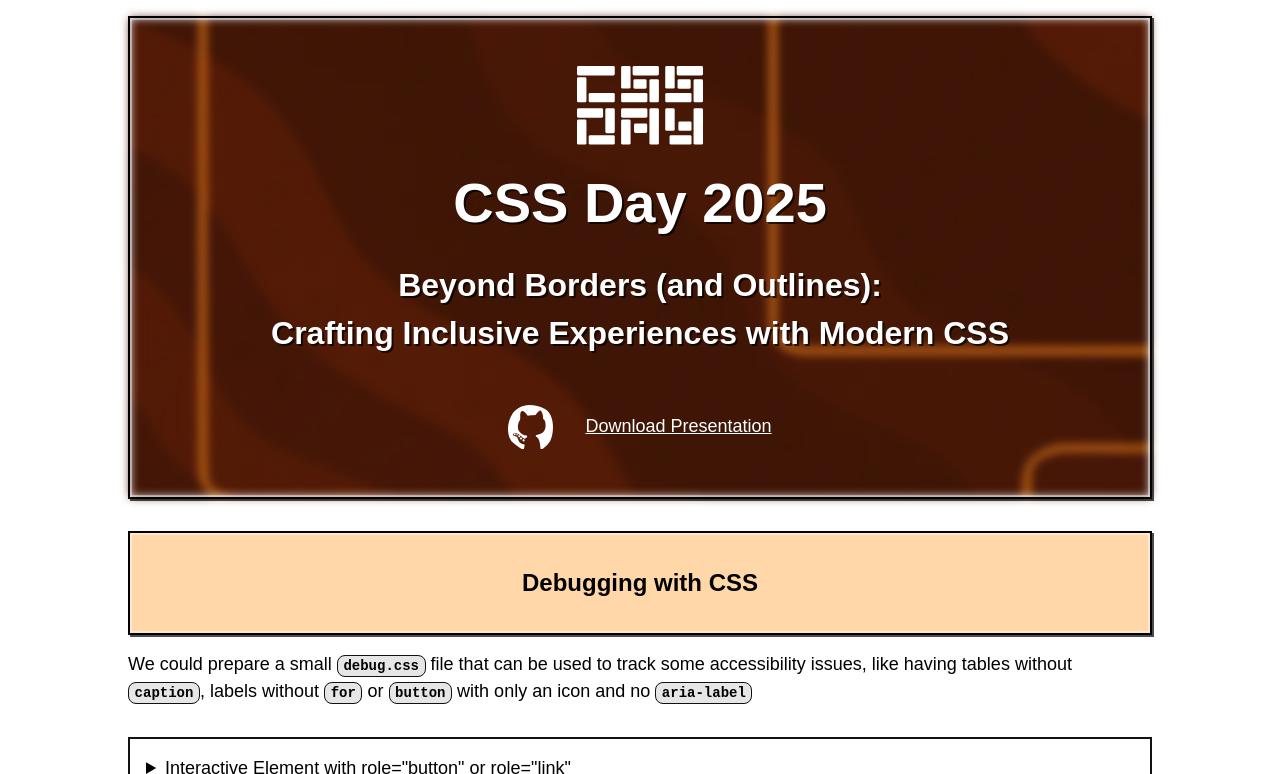
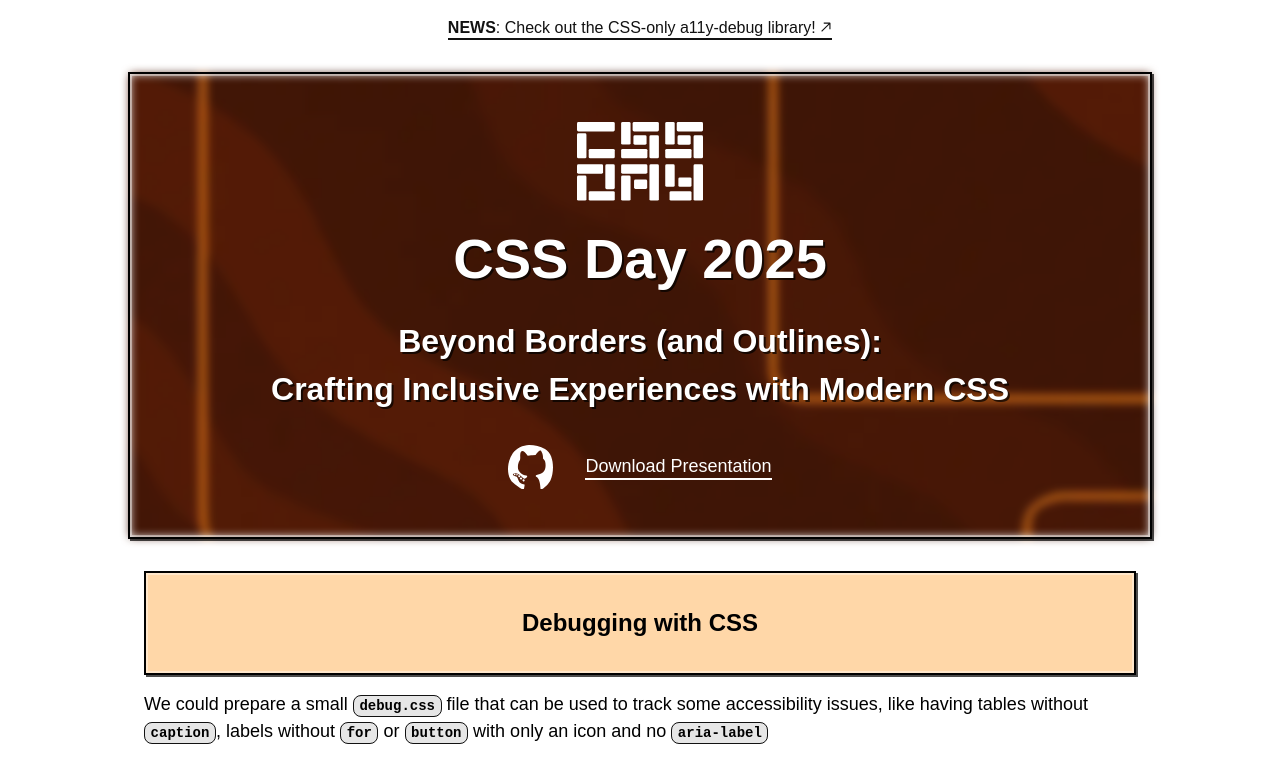
Before and after one commit to manuelsanchez2/cssday-2025-a11y, a website: page index.html in a window 1280 px wide. Shown: the top 774 px of the page. Drawn offline with nearby package versions, Linux system fonts and the light colour scheme; a web font is replaced by a local one.

Commit message:
feat: add banner for a11y-debug library and improve header styles

```diff
--- a/index.html
+++ b/index.html
@@ -19,6 +19,17 @@
 </head>
 
 <body class="debug-a11y">
+  <div class="banner">
+    <a
+    title="Open the CSS-only a11y-debug library in a new tab"
+    class="hover:underline focus:underline font-bold" href="https://github.com/manuelsanchez2/a11y-debug-stylesheet">
+      <strong>NEWS</strong>: Check out the CSS-only a11y-debug library!
+      <svg xmlns="http://www.w3.org/2000/svg" height="12" width="12" viewBox="0 0 16 16" aria-hidden="true">
+      <path fill="currentColor" fill-rule="evenodd" clip-rule="evenodd" d="M5.75001 2H5.00001V3.5H5.75001H11.4393L2.21968 12.7197L1.68935 13.25L2.75001 14.3107L3.28034 13.7803L12.4988 4.56182V10.25V11H13.9988V10.25V3C13.9988 2.44772 13.5511 2 12.9988 2H5.75001Z"></path>
+    </svg>
+    </a>
+  </div>
+
   <header class="header container-shadow">
 
     <!-- backdrop -->
@@ -79,7 +90,7 @@
         </svg>
       </a>
 
-      <a class="header__github" target="_blank" download href="./CSSDay-Accessibility-2025.pdf">
+      <a class="header__download" target="_blank" download href="./CSSDay-Accessibility-2025.pdf">
         Download Presentation
       </a>
     </div>
@@ -148,7 +159,7 @@
 
           <p>This way we could debug these occurrences like this:</p>
 
-          <div class="flex justify-center" style="margin-bottom: 1rem;">
+          <div class="flex justify-center items-center" style="margin-bottom: 1rem;">
             <div class="btn" role="button" tabindex="0" aria-label="Open menu">
               ☰
             </div>
@@ -170,7 +181,7 @@
 
         </div>
 
-        <div class="flex justify-center" style="margin-bottom: 1rem;">
+        <div class="flex justify-center items-center" style="margin-bottom: 1rem;">
           <button class="btn" aria-label="Open menu">
             ☰
           </button>
@@ -219,6 +230,7 @@
 	width: fit-content;
 }</code></pre>
 
+          <div style="max-width: 95vw; overflow-x: auto;">
             <table>
               <tr>
                 <th>Company</th>
@@ -236,6 +248,7 @@
                 <td>Mexico</td>
               </tr>
             </table>
+          </div>
 
           <p>
             If we want to add a caption, we could do it like this:
@@ -260,7 +273,8 @@
   &lt;/tr&gt;
 &lt;/table&gt;</code></pre>
 
-          <table style="width: 100%;">
+          <div style="max-width: 95vw; overflow-x: auto;">
+            <table>
               <caption>Company Contacts</caption>
               <tr>
                 <th>Company</th>
@@ -278,6 +292,7 @@
                 <td>Mexico</td>
               </tr>
             </table>
+          </div>
 
 
         </div>
--- a/main.css
+++ b/main.css
@@ -3,6 +3,7 @@
 @import "./styles/base.css";
 @import "./styles/header.css";
 @import "./styles/footer.css";
+@import "./styles/banner.css";
 
 /* Specific Talk  */
 @import "./styles/contrast.css";
--- /dev/null
+++ b/styles/banner.css
@@ -0,0 +1,18 @@
+.banner {
+    background-color: var(--banner-background-color);
+    color: var(--banner-text-color);
+    padding: 1rem 0.5rem;
+    text-align: center;
+    border-radius: 8px;
+    display: inline-flex;
+    margin-inline: auto;
+    justify-content: center;
+    gap: 0.5rem;
+    width: 100%;
+    font-size: clamp(0.75rem, 0.659rem + 0.45vw, 1rem);
+
+    & a {
+        color: var(--color-dark);
+    }
+
+}
--- a/styles/base.css
+++ b/styles/base.css
@@ -10,7 +10,6 @@
 	font-family: var(--font-family);
 	font-size: 1.125rem;
 	line-height: 1.5;
-	padding: 0 1rem;
 }
 
 main,
@@ -20,6 +19,7 @@
 	width: min(100%, 1024px);
 	max-width: 100%;
 	margin-inline: auto;
+	padding-inline: 1rem;
 }
 
 main h2 {
@@ -91,6 +91,10 @@
 	justify-content: center;
 }
 
+.items-center {
+	align-items: center;
+}
+
 .btn {
 	display: flex;
 	align-items: center;
@@ -102,6 +106,11 @@
 	color: var(--color-dark);
 	cursor: pointer;
 	text-decoration: none;
+	width: fit-content;
+}
+
+.btn::after {
+	display: none;
 }
 
 .btn:hover {
@@ -149,8 +158,25 @@
 	background-color: var(--color-accent-light-alternative);
 }
 
-a:hover {
-	opacity: 0.8;
+a {
+	text-decoration: none;
+	position: relative;
+	color: var(--color-dark);
+}
+
+a::after {
+	content: "";
+	position: absolute;
+	bottom: 2%;
+	left: 0;
+	width: 100%;
+	height: 2px;
+	background-color: var(--color-dark);
+	transition: width 0.3s ease-in-out;
+}
+
+a:hover::after {
+	width: 0;
 }
 
 *:focus-visible {
--- a/styles/header.css
+++ b/styles/header.css
@@ -39,8 +39,10 @@
 
 .header__links {
 	display: flex;
+	align-items: center;
 	gap: 2rem;
 	margin-top: 1rem;
+	color: var(--color-light);
 }
 
 .header__github {
@@ -49,10 +51,20 @@
 	justify-content: center;
 	align-items: center;
 	gap: 0.5rem;
-	margin-top: 1rem;
-	color: var(--color-light);
+}
+
+.header__github::after {
+	display: none;
 }
 
 .header__github:hover {
 	opacity: 0.8;
 }
+
+.header__download {
+	color: var(--color-light);
+}
+
+.header__download::after {
+	background-color: var(--color-light);
+}
```
Lines whose indentation alone changed are shown as unchanged.
